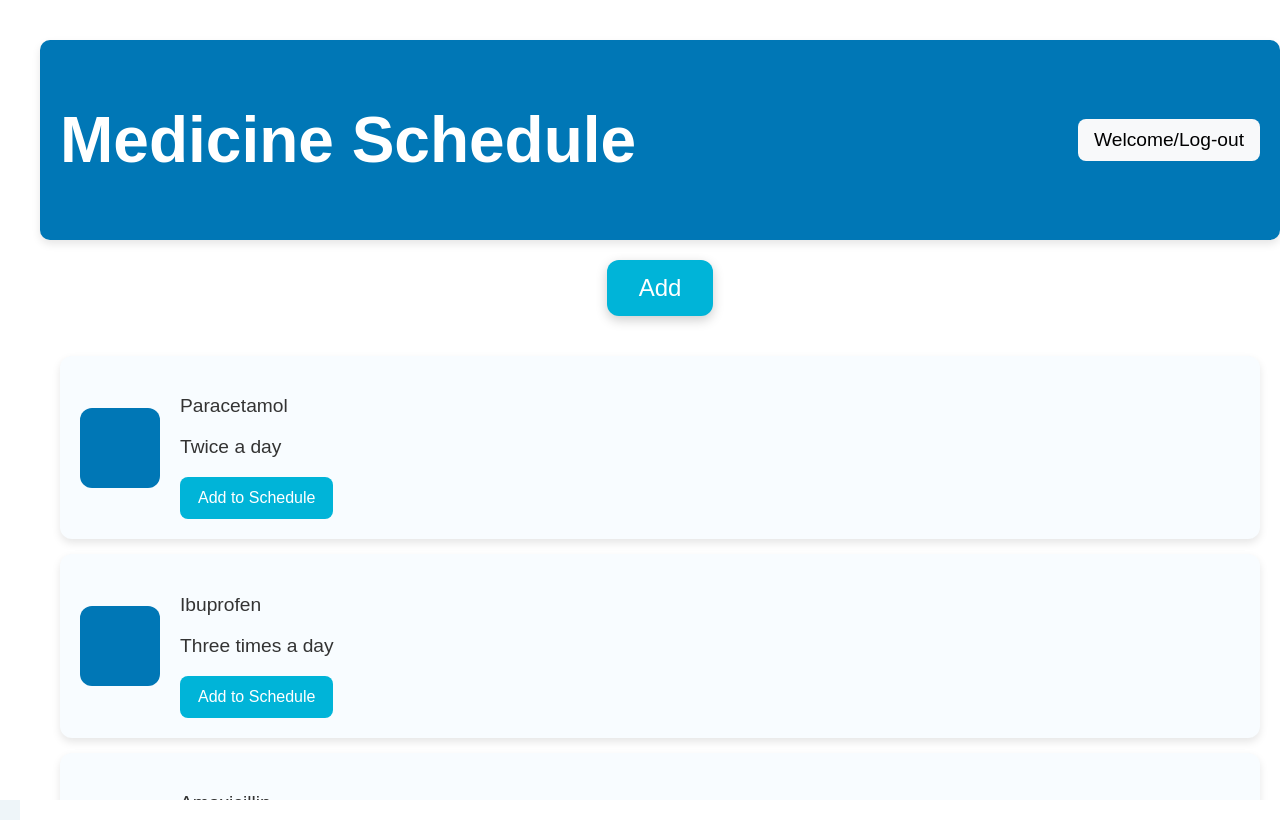
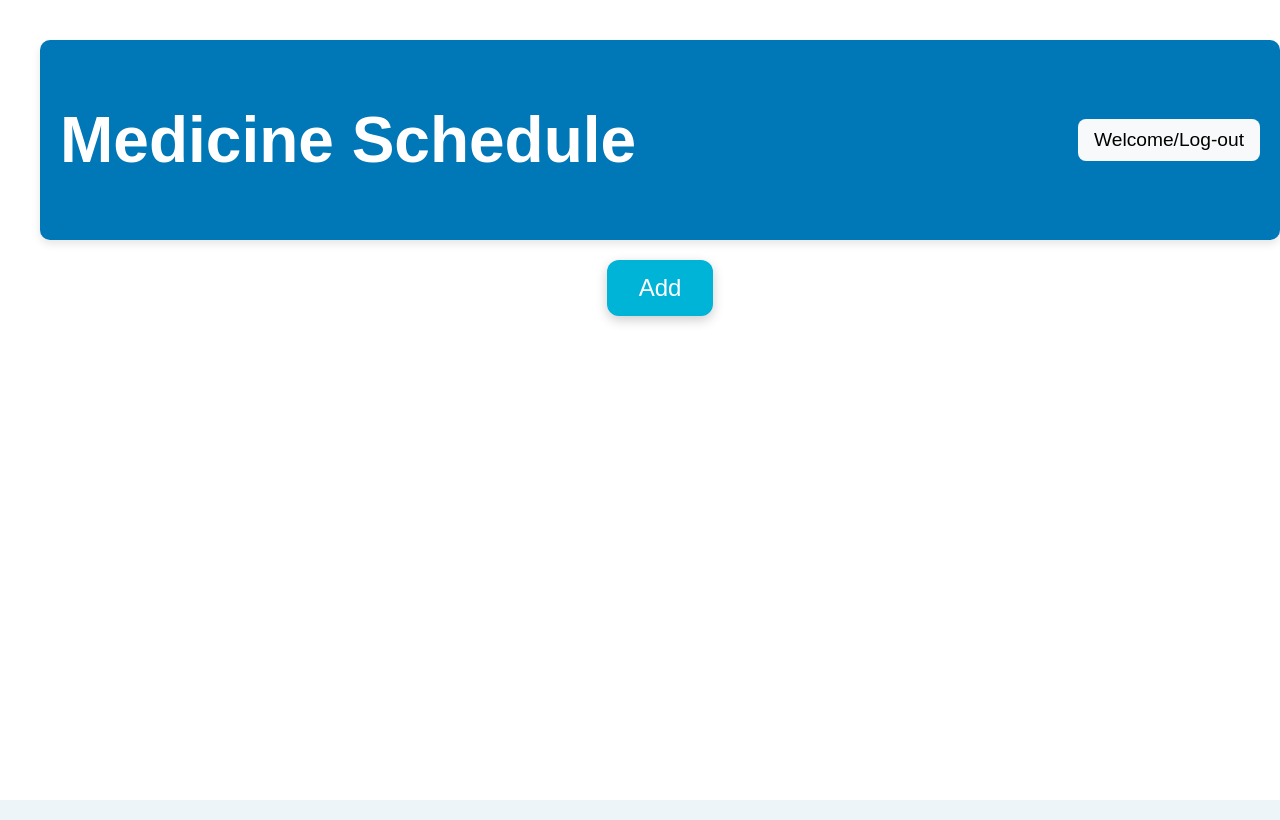
Before and after one commit to manrongm/HackNYU25, a React (Create React App) app in the folder pillax/: page / in a window 1280 px wide. Built offline with nearby package versions, Linux system fonts and the light colour scheme; the HTML template or start-up script is replaced by a standard one.

Commit message:
add logic

```diff
--- a/pillax/src/MedicineSchedule.js
+++ b/pillax/src/MedicineSchedule.js
@@ -6,11 +6,15 @@ const MedicineSchedule = () => {
   const [showInfoPopup, setShowInfoPopup] = useState(false);
   const [showAddPopup, setShowAddPopup] = useState(false);
   const [selectedMedicine, setSelectedMedicine] = useState(null);
-  const [step, setStep] = useState(1);
   const [medicineName, setMedicineName] = useState("");
   const [medicineInfo, setMedicineInfo] = useState(null);
+  const [name, setName] = useState("")
+  const [tip, setTip] = useState("");
+  const [pieces, setPieces] = useState("");
   const [occurrence, setOccurrence] = useState("");
+  const [step, setStep] = useState(1);
   const [timeSlots, setTimeSlots] = useState([]);
+  const [medicineList, setMedicineList] = useState([]);
 
   // Simulating Backend API Call
   const fetchMedicineInfo = async () => {
@@ -36,6 +40,20 @@ const MedicineSchedule = () => {
     setSelectedMedicine(medicine);
     setShowInfoPopup(true);
   };
+
+  const handleFinish = () => {
+    const newMedicineEntries = timeSlots.map(time => ({
+      name: medicineName,
+      time,
+      tip,
+      pieces,
+    }));
+
+    const updatedList = [...medicineList, ...newMedicineEntries].sort((a, b) => a.time.localeCompare(b.time));
+    setMedicineList(updatedList);
+    setShowAddPopup(false);
+  };
+
   const handleOccurrenceChange = (e) => {
     const value = parseInt(e.target.value) || 0;
     setOccurrence(value);
@@ -59,13 +77,14 @@ const MedicineSchedule = () => {
       </div>
 
       <div className="medicine-list">
-        {medicines.map((medicine, index) => (
-          <div key={index} className="medicine-item" onClick={() => handleMedicineClick(medicine)}>
+        {medicineList.map((medicine, index) => (
+          <div key={index} className="medicine-item" onClick={() => { setSelectedMedicine(medicine); setShowInfoPopup(true); }}>
             <div className="image"></div>
             <div className="medicine-info">
-              <p>{medicine.name}</p>
-              <p>{medicine.occurrence}</p>
-              <button className="add-cart-btn">Add to Schedule</button>
+              <p><strong>Name:</strong>{medicine.name}</p>
+              <p><strong>Time:</strong> {medicine.time}</p>
+              <p><strong>Tip:</strong> {medicine.tip}</p>
+              <p><strong>Pieces:</strong> {medicine.pieces}</p>
             </div>
           </div>
         ))}
@@ -92,7 +111,7 @@ const MedicineSchedule = () => {
       {showAddPopup && (
         <div className="popup-overlay">
           <div className="popup-content">
-            <button className="close-btn" onClick={() => { setShowAddPopup(false); setStep(1); }}>×</button>
+            <button className="close-btn" onClick={() => { setShowAddPopup(false); setStep(1); }}></button>
             {step === 1 ? (
               <div className="popup-options">
                 <div className="popup-option" onClick={() => setStep(2)}>
@@ -104,11 +123,13 @@ const MedicineSchedule = () => {
               </div>
             ) : step === 2 ? (
               <form className="medicine-form">
-                <label>Name: <input type="text" name="name" /></label>
+                <label>Name: <input type="text" value={medicineName} onChange={(e) => setMedicineName(e.target.value)} /></label>
                 <label>Occurrence: <input type="number" min="1" value={occurrence} onChange={handleOccurrenceChange} /></label>
               {timeSlots.map((time, index) => (
                 <label key={index}>Time {index + 1}: <input type="time" value={time} onChange={(e) => handleTimeChange(index, e.target.value)} /></label>
               ))}
+              <label>Tip: <input type="text" value={tip} onChange={(e) => setTip(e.target.value)} /></label>
+              <label>Pieces: <input type="text" value={pieces} onChange={(e) => setPieces(e.target.value)} /></label>
                 <label>Date/Time: <input type="date" name="date-time" /></label>
                 <label>Notification:
                   <select name="notification">
@@ -116,11 +137,9 @@ const MedicineSchedule = () => {
                     <option value="no">No</option>
                   </select>
                 </label>
-                <label>Tip: <input type="text" name="tip" /></label>
-                <label>Pieces: <input type="text" name="pieces" /></label>
                 <div className="button-group">
                   <button type="button" className="finish-btn" onClick={() => setStep(1)}>Cancel</button>
-                  <button type="button" className="finish-btn" onClick={() => { setShowAddPopup(false); setStep(1); }}>Finish</button>
+                  <button type="button" className="finish-btn" onClick={() => {handleFinish()}}>Finish</button>
                 </div>
               </form>
             ) : step === 4 ? (
```
